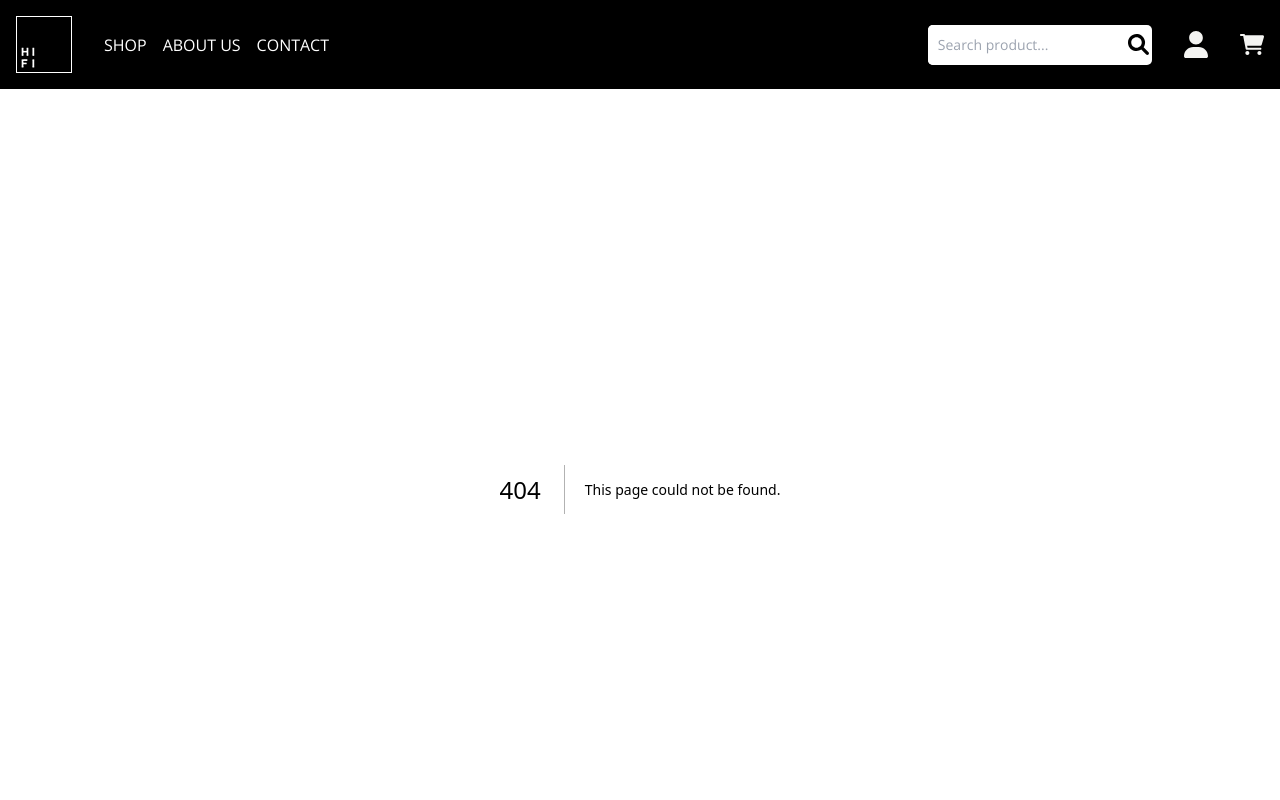
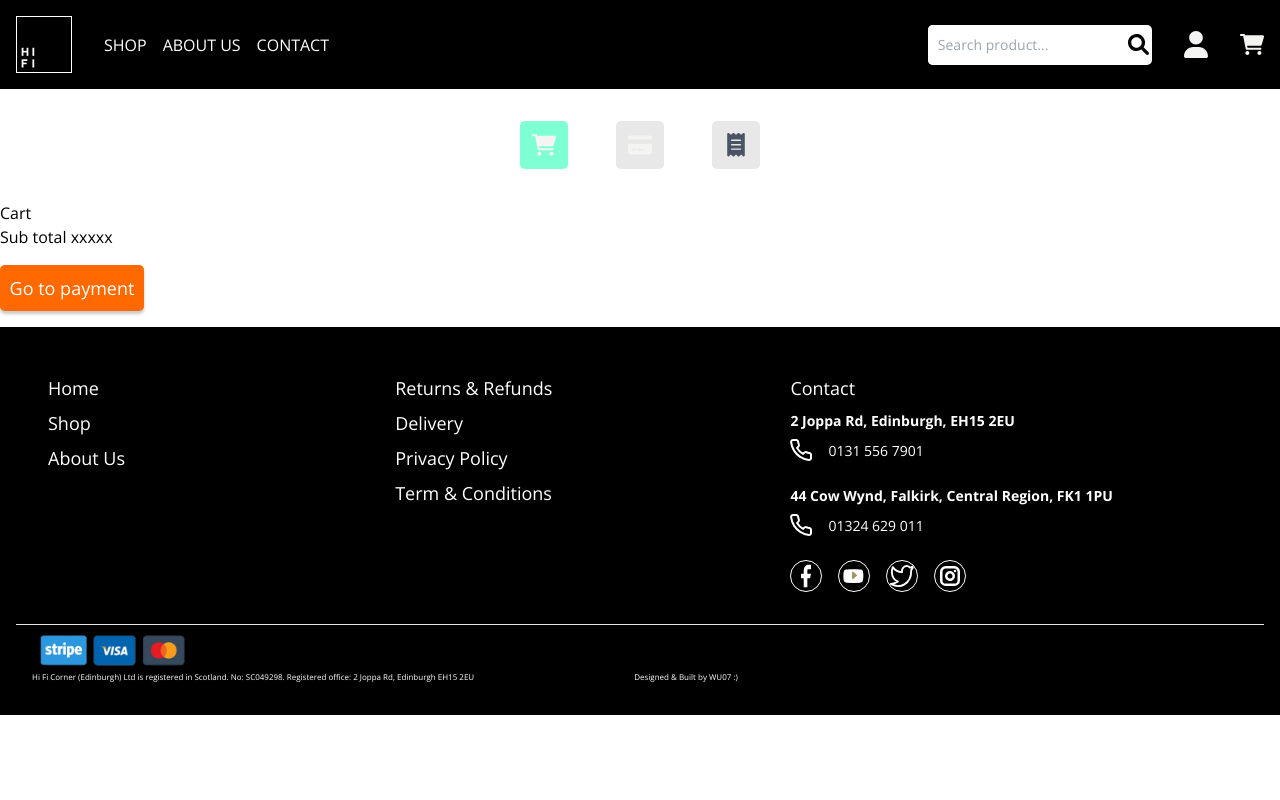
Before and after one commit to TeitoShiota/hifi-corner, a Next.js app: page /cart in a window 1280 px wide. Before the commit this address had no page. Shown: the top 800 px of the page. Built offline with nearby package versions, Linux system fonts and the light colour scheme.

Commit message:
Added cart link to the header, created and styled the cart progress bar and boxes. Corrected spelling of the icon receipt.

```diff
--- /dev/null
+++ b/src/app/cart/page.tsx
@@ -0,0 +1,18 @@
+import PrimaryButton from "@/components/Buttons/PrimaryButton"
+import CartProgressBar from "@/containers/Cart/CartProgressBar"
+
+
+export default function Cart() {
+
+    return (
+        <main>
+            <CartProgressBar />
+
+            <h1>Cart</h1>
+
+            <p>Sub total <span>xxxxx</span></p>
+            <PrimaryButton text='Go to payment'/>    {/* link='checkout' /> */}
+
+        </main>
+    )
+}
--- /dev/null
+++ b/src/components/Cart/CartProgressBox/cart-progress-box.scss
@@ -0,0 +1,21 @@
+@import '@/styles/color_variables.scss';
+
+.cart-progress-box{
+    display: flex;
+    justify-content: center;
+    align-items: center;
+    width: 3rem;
+    height: 3rem;
+    background-color: $hifi_medium_grey;
+    border-radius: 0.3rem;
+
+    img{
+        width: 1.5rem;
+        height: 1.5rem;
+    }
+    &[data-highlighted='active']{
+        background-color: aquamarine;
+
+    }
+
+}
--- /dev/null
+++ b/src/components/Cart/CartProgressBox/index.tsx
@@ -0,0 +1,43 @@
+import Image from 'next/image';
+import './cart-progress-box.scss';
+
+import Cart from '@/assets/icons/cart.svg';
+import Card from '@/assets/icons/card.svg';
+import Receipt from '@/assets/icons/receipt.svg';
+
+interface CartProgressBoxProps {
+    highlight?: boolean;
+    type: 'cart' | 'card' | 'Receipt';
+}
+
+const TYPE_MAP = {
+    cart: {
+        icon: Cart,
+        alt: 'Icon of Cart'
+    },
+    card: {
+        icon: Card,
+        alt: 'Icon of Card'
+    },
+    Receipt: {
+        icon: Receipt,
+        alt: 'Icon of Receipt'
+    }
+}
+
+export default function CartProgressBox( { type = 'cart', highlight = false} : CartProgressBoxProps) {
+    return (
+        <div
+            className='cart-progress-box'
+            data-highlighted={highlight ? 'active' : undefined}
+        >
+
+            <Image
+                src={TYPE_MAP[type].icon}
+                alt={TYPE_MAP[type].alt}
+                datatype='svg'
+            />
+
+        </div>
+    );
+}
--- /dev/null
+++ b/src/containers/Cart/CartProgressBar/cart-progress-bar.scss
@@ -0,0 +1,19 @@
+@import '@/styles/color_variables.scss';
+
+.cart-progress-bar{
+    padding: 2rem 0rem;
+    width: 100%;
+    display: flex;
+    justify-content: center;
+    gap: 3rem;
+}
+
+.cart-progress-line{
+    position: absolute;
+    top: 0;
+    left: 0;
+    width: 100%;
+    height: 13rem;
+    // background-color: red;
+    z-index: -1;
+}
--- /dev/null
+++ b/src/containers/Cart/CartProgressBar/index.tsx
@@ -0,0 +1,14 @@
+import CartProgressBox from "@/components/Cart/CartProgressBox";
+
+import './cart-progress-bar.scss';
+
+export default function CartProgressBar() {
+    return (
+        <section className='cart-progress-bar'>
+            <CartProgressBox type="cart" highlight/>
+            <CartProgressBox type="card"/>
+            <CartProgressBox type="Receipt"/>
+            <div className="cart-progress-line"></div>
+        </section>
+    )
+}
--- a/src/containers/Header/index.tsx
+++ b/src/containers/Header/index.tsx
@@ -33,11 +33,13 @@ export default function Header() {
                     />
                 </Link>
 
-                <Image
-                    src={Cart}
-                    alt="Cart icon"
-                    className="icon"
-                />
+                <Link href={'/cart'}>
+                    <Image
+                        src={Cart}
+                        alt="Cart icon"
+                        className="icon"
+                    />
+                </Link>
             </div>
         </header>
     );
```
Also changed, not shown: src/assets/icons/receipt.svg (renamed from src/assets/icons/recite.svg).
